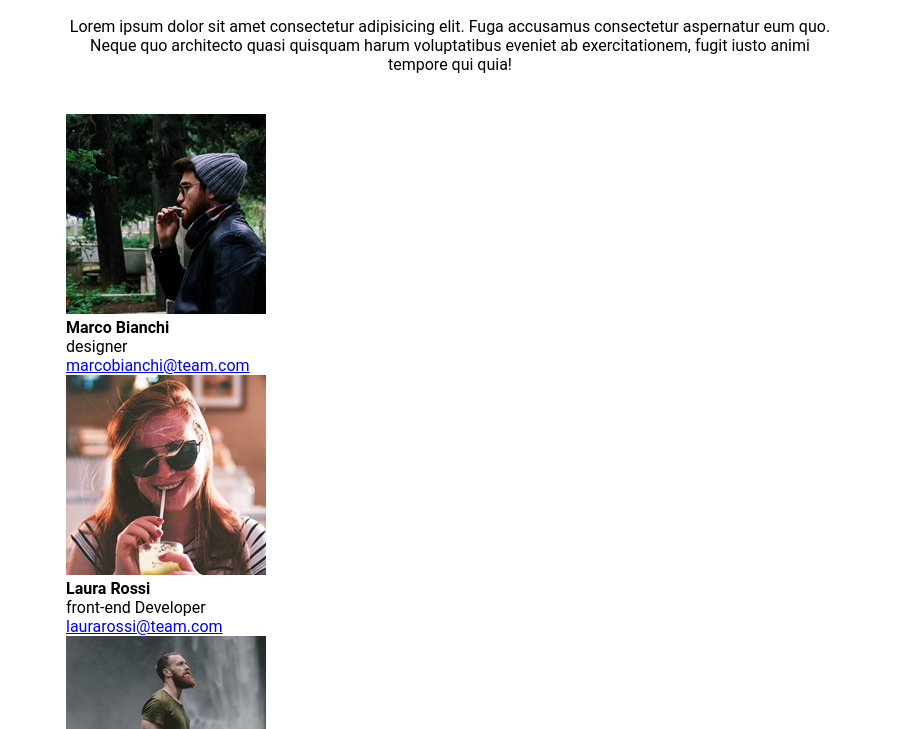
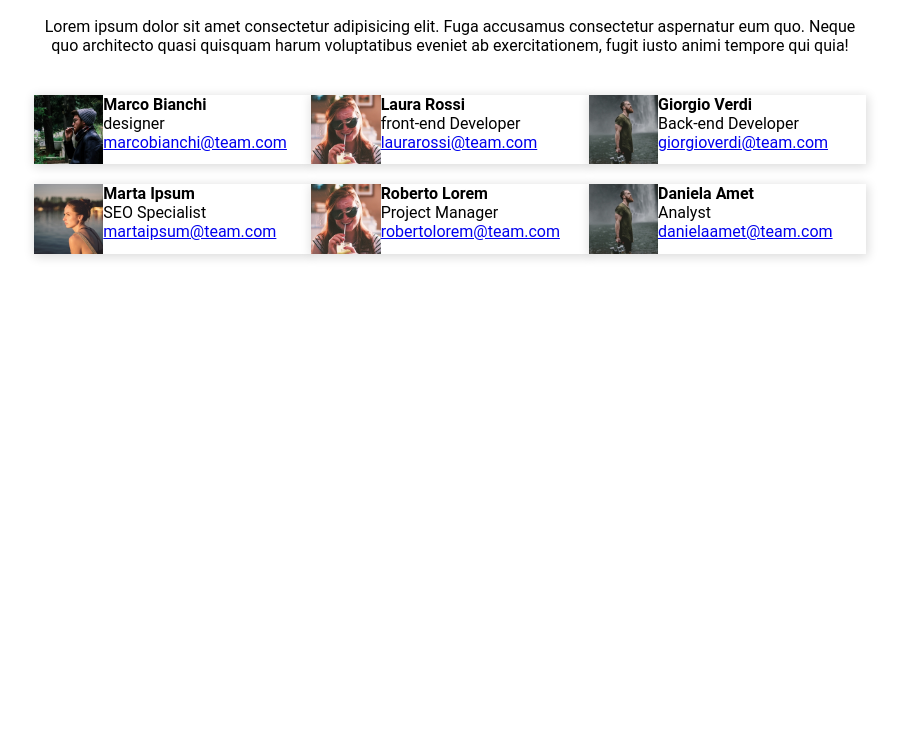
Before and after one commit to Antonius131/html-css-float-cards, a plain HTML site: page index.html in a window 1280 px wide. Shown: the part 71-800 px from the top of the page, without its empty margins (190-1091 px from the left). Drawn offline with Linux system fonts and the light colour scheme.

Commit message:
cards-container float

```diff
--- a/css/style.css
+++ b/css/style.css
@@ -14,7 +14,7 @@ body {
 /* title container */
 
 .container {
-    max-width:60%;
+    max-width:65%;
     margin: 0 auto;
 }
 
@@ -35,3 +35,30 @@ body {
 
 
 /* cards container */
+
+.cards-row {
+    margin-bottom: 20px;
+}
+
+.clearfix::after{
+    content: '';
+    display: table;
+    clear: both;
+}
+
+.card {
+    /* background-color: #000; */
+    box-shadow: 1px 2px 10px 1px rgba(0,0,0,.14);
+    width: calc(100% / 3);
+    float: left;
+}
+
+.card img {
+    width: 25%;
+    float: left;
+}
+
+.member-profile {
+    width: 75%;
+    float: left;
+}
--- a/index.html
+++ b/index.html
@@ -23,13 +23,14 @@
         <!-- cards section -->
         <section class="cards-container">
             <!-- first row -->
-            <div class="cards-row">
+            <div class="cards-row clearfix">
                 <div class="card">
                     <img src="./img/male1.png" alt="marco-bianchi">
                     <div class="member-profile">
                         <h4>Marco Bianchi</h4>
                         <p>designer</p>
                         <a href="mailto:marcobianchi@team.com">marcobianchi@team.com</a>
+                    </div>
                 </div>
                 <div class="card">
                     <img src="./img/female1.png" alt="laura-rossi">
@@ -48,15 +49,15 @@
                     </div>
                 </div>
             </div>
-            </div>
             <!-- second row -->
-            <div class="cards-row">
+            <div class="cards-row clearfix">
                 <div class="card">
                     <img src="./img/female2.png" alt="marta-ispum">
                     <div class="member-profile">
                         <h4>Marta Ipsum</h4>
                         <p>SEO Specialist</p>
                         <a href="mailto:martaipsum@team.com">martaipsum@team.com</a>
+                    </div>
                 </div>
                 <div class="card">
                     <img src="./img/female1.png" alt="roberto-lorem">
@@ -75,7 +76,6 @@
                     </div>
                 </div>
             </div>
-            </div>
         </section>
     </main>
 </body>
```
Lines whose indentation alone changed are shown as unchanged.
